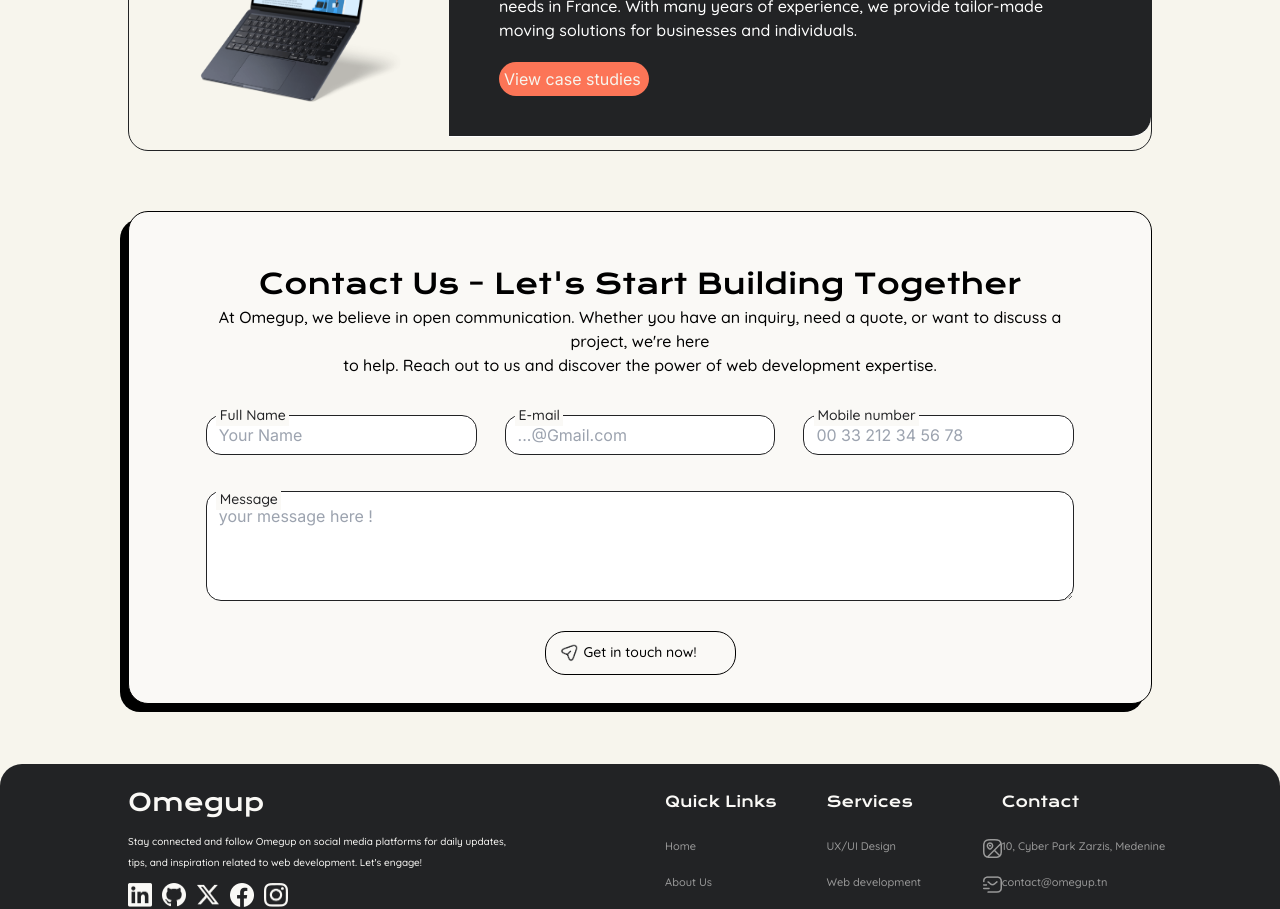
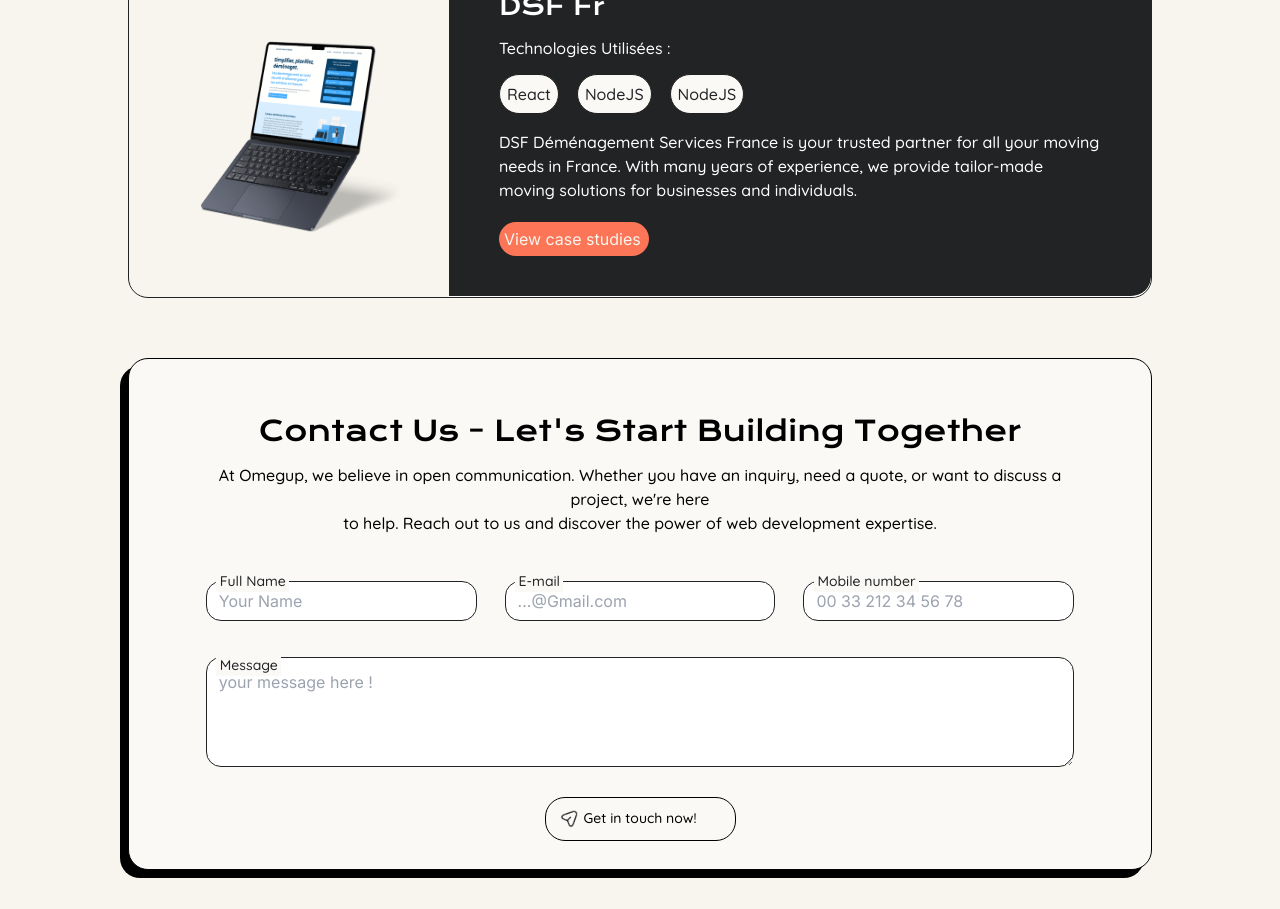
Before and after one commit to Omegup/web, a Next.js app: page /case-studies in a window 1280 px wide. Shown: the part 1000-1909 px from the top of the page. Built offline with nearby package versions, Linux system fonts and the light colour scheme.

Commit message:
fix spacing

```diff
--- a/src/components/layout/site-footer.tsx
+++ b/src/components/layout/site-footer.tsx
@@ -133,7 +133,7 @@ h2{    font-family: 'Krona One', sans-serif;
 `;
 
 const TextContainer = styled.p`
-margin-top:5px;
+margin-top:12px;
 color: #999999;
 transition: color 0.5s ease-in-out, scale 0.3s ease-in-out;
 width:auto;
@@ -162,7 +162,7 @@ font-family: 'Quicksand', sans-serif;
   }
 `;
 const Lienfooter = styled.div `
-  margin-top:10px;
+  margin-top:18px;
   display: flex;
   gap:10px;
 
@@ -224,14 +224,14 @@ const Footer2: React.FC = () => {
           </div>
           <div style={{marginLeft:'20px'}}>
             <H2Styled >Contact</H2Styled>
-            <TextContainer style={{position:'relative'}}>
-            <Lienfootersocialmedia href="https://www.google.com/maps/place/OmegUp/@33.4966778,11.1157896,17z/data=!3m1!4b1!4m6!3m5!1s0x13aaefeefabcd13f:0xab85ea46c136a0b8!8m2!3d33.4966778!4d11.1157896!16s%2Fg%2F11s_xqyh7x?entry=ttu"target="_blank"><img src="map.png" alt="Address"  style={{ position:"absolute", bottom:'5%',left:'-12%'}} />  10, Cyber Park Zarzis, Medenine</Lienfootersocialmedia>
+            <TextContainer style={{position:'relative', paddingLeft:'28px'}}>
+            <Lienfootersocialmedia href="https://www.google.com/maps/place/OmegUp/@33.4966778,11.1157896,17z/data=!3m1!4b1!4m6!3m5!1s0x13aaefeefabcd13f:0xab85ea46c136a0b8!8m2!3d33.4966778!4d11.1157896!16s%2Fg%2F11s_xqyh7x?entry=ttu"target="_blank"><img src="map.png" alt="Address"  style={{ position:"absolute", bottom:'5%',left:'0'}} />  10, Cyber Park Zarzis, Medenine</Lienfootersocialmedia>
             </TextContainer>
-            <TextContainer style={{position:'relative'}}>
-            <Lienfootersocialmedia href="mailto:contact@omegup.tn"> <img src="sms-tracking.png" alt="Email"style={{ position:"absolute", bottom:'5%',left:'-12%'}} /> contact@omegup.tn</Lienfootersocialmedia>
+            <TextContainer style={{position:'relative', paddingLeft:'28px'}}>
+            <Lienfootersocialmedia href="mailto:contact@omegup.tn"> <img src="sms-tracking.png" alt="Email"style={{ position:"absolute", bottom:'5%',left:'0'}} /> contact@omegup.tn</Lienfootersocialmedia>
             </TextContainer>
-            <TextContainer style={{position:'relative'}}>
-            <Lienfootersocialmedia href="tel:+216 28 827 941" >  <img src="call-incoming.png" alt="Phone" style={{ position:"absolute", bottom:'5%',left:'-12%'}} /> +216 28 827 941</Lienfootersocialmedia>
+            <TextContainer style={{position:'relative', paddingLeft:'28px'}}>
+            <Lienfootersocialmedia href="tel:+216 28 827 941" >  <img src="call-incoming.png" alt="Phone" style={{ position:"absolute", bottom:'5%',left:'0'}} /> +216 28 827 941</Lienfootersocialmedia>
             </TextContainer>
 
           </div>
--- a/src/components/sections/contact-section.tsx
+++ b/src/components/sections/contact-section.tsx
@@ -27,8 +27,8 @@ const PStyled = styled.p`
   font-size: 16px;
   font-weight: 500;
   line-height: 24px;
-  margin-top: 5px;
-  margin-bottom:20px;
+  margin-top: 16px;
+  margin-bottom: 28px;
 
   @media (max-width: 768px) {
     font-size: 14px;
--- a/src/components/sections/hero.tsx
+++ b/src/components/sections/hero.tsx
@@ -41,6 +41,7 @@ const BoxTitle=styled.h3`
   font-weight: 400;
   line-height: 26.4px;
   letter-spacing:-6.4%;
+  margin: 0 0 12px;
   `
 const Box = styled.div<{ shadowColor: string }>`
 background: #FAF9F6;
@@ -73,6 +74,7 @@ const Text = styled.p`
     font-weight: 500;
     line-height: 24px;
     text-align: left;
+    margin: 0;
 `;
 
 const Button = styled.span<{ secondary: string }>`
@@ -97,6 +99,7 @@ const Button = styled.span<{ secondary: string }>`
 `;
 
 const Text1 = styled.div`
+ margin-top: 36px;
  font-family: 'Quicksand', sans-serif;
     font-size: 16px;
     font-weight: 500;
--- a/src/components/sections/project-showcase.tsx
+++ b/src/components/sections/project-showcase.tsx
@@ -8,7 +8,8 @@ import Link from "next/link";
     font-size: 24px;
     font-weight: 400;
     line-height: 26.4px;
-    letter-spacing: -6.4%;`
+    letter-spacing: -6.4%;
+    margin: 0 0 12px;`
 
 
 
@@ -69,6 +70,9 @@ const Img = styled.img`
 
 const Container2 = styled.div`
     display: flex;
+    flex-wrap: wrap;
+    gap: 8px;
+    margin-top: 14px;
 
 @media (max-width:900px ) {
     flex-wrap:wrap;
@@ -108,7 +112,7 @@ background-color:#FAF9F6;
 color:black;
 margin-left:8.125%;
 margin-top:80px;
-margin-bottom:10px;
+margin-bottom:28px;
 width:67%;
 @media (max-width: 900px) {
     width: 90%;
@@ -144,6 +148,7 @@ const styles = {
     fontSize: "16px",
     fontWeight: "500",
     lineHeight: "24px",
+    marginTop: "16px",
     "@media (max-width: 1000px)":{
         fontSize:"14px"
 
@@ -166,7 +171,7 @@ function App4() {
 
 
 
-    <p>
+    <p style={styles}>
     At Omegup, we take pride in our web solutions.
     Explore our featured projects to see the results of our
      collaboration with clients who entrusted us with their web development needs.
--- a/src/components/sections/services.tsx
+++ b/src/components/sections/services.tsx
@@ -20,7 +20,7 @@ const Heading = styled.h3`
 
 const Intro = styled.p`
   max-width: 46rem;
-  margin: 12px 0 0;
+  margin: 16px 0 0;
   color: #222325;
   font-family: "Quicksand", sans-serif;
   font-size: 16px;
@@ -148,7 +148,7 @@ const Title = styled.h3`
 
 const List = styled.ul`
   display: grid;
-  gap: 14px;
+  gap: 20px;
   margin: 0;
   padding: 22px 22px 26px;
   list-style: none;
--- a/src/components/sections/stack.tsx
+++ b/src/components/sections/stack.tsx
@@ -32,6 +32,7 @@ const Title = styled.h1`
 `;
 
 const Text = styled.p`
+  margin-top: 16px;
   margin-left: 117px;
   color: #faf9f6;
   font-family: 'Quicksand', sans-serif;
--- a/src/components/sections/testimonials.tsx
+++ b/src/components/sections/testimonials.tsx
@@ -6,7 +6,7 @@ import { testimonialsContent } from "@/content/testimonials";
 
 // Styled components
 const Container = styled.div`
-
+  margin-top: 56px;
   text-align: left;
 margin-left:10%;
   h3 {
@@ -74,7 +74,7 @@ const BulleContent = styled.div<{ boxShadowColor: string }>`
   height: 35%;
   border-radius: 22px;
   box-shadow: -6px 6px 0 0 ${(props) => props.boxShadowColor};
-  padding: 18px;
+  padding: 24px 22px;
   font-family: 'Quicksand', sans-serif;
   font-size: 14px;
   font-weight: 500;
@@ -130,6 +130,7 @@ const TextCenter = styled.div`
     font-weight: 400;
     line-height:26.4px;
     letter-spacing: -6.4%;
+    margin: 12px 0 0;
   }
   p {
     text-align: center;
@@ -137,6 +138,7 @@ const TextCenter = styled.div`
     font-size: 14px;
     font-weight: 500;
     line-height: 2.1vw;
+    margin: 8px 0 0;
   }
 
   @media (max-width: 600px) {
--- a/src/components/sections/work-grid.tsx
+++ b/src/components/sections/work-grid.tsx
@@ -7,13 +7,15 @@ const ContainerTitle = styled.div`
     margin-top: 100px;
 
      margin-left:10%;
-       width: 80%;`;
+       width: 80%;
+     margin-bottom: 28px;`;
     const H3Styled=styled.h3`font-family: 'Krona One', sans-serif;
 
     font-size: 24px;
     font-weight: 400;
     line-height: 26.4px;
-    letter-spacing: -6.4%;`
+    letter-spacing: -6.4%;
+    margin: 0 0 12px;`
 
 
 
@@ -76,6 +78,9 @@ const Img = styled.img`
 
 const Container2 = styled.div`
     display: flex;
+    flex-wrap: wrap;
+    gap: 8px;
+    margin-top: 14px;
 
 @media (max-width:900px ) {
     flex-wrap:wrap;
@@ -171,6 +176,7 @@ const styles = {
     fontSize: "16px",
     fontWeight: "500",
     lineHeight: "24px",
+    marginTop: "16px",
     "@media (max-width: 1000px)":{
         fontSize:"14px"
 
```
